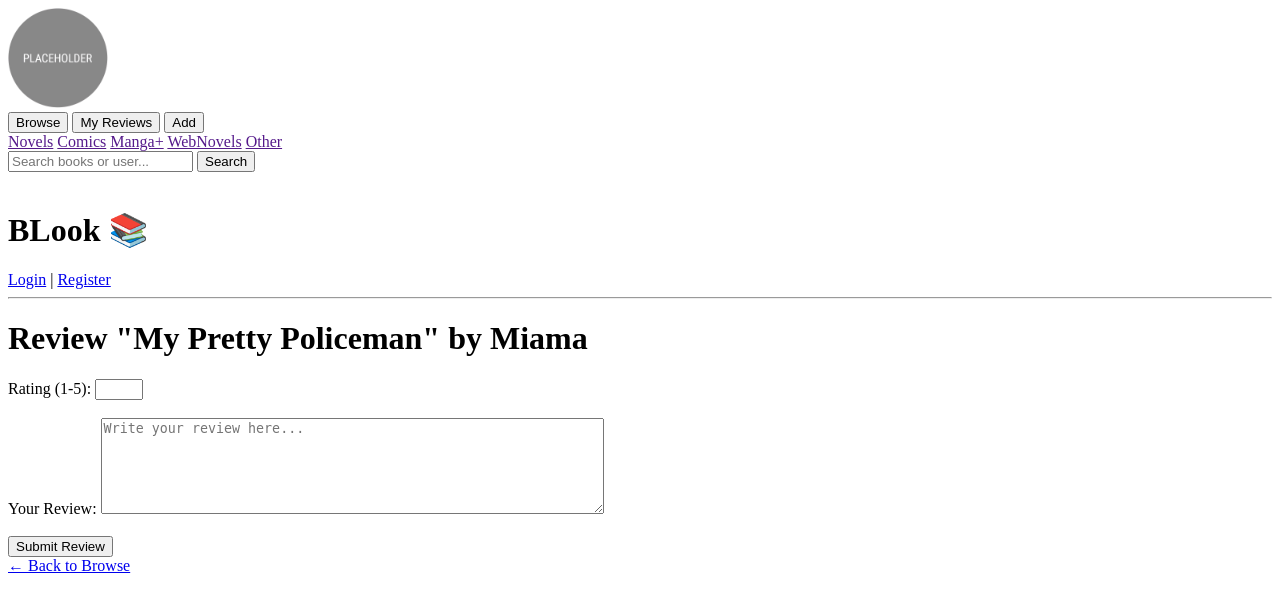
After one commit to Pal-C/BLook, a Django app: page /core/review/add/2/ in a window 1280 px wide. The commit adds this page. Shown: the top 612 px of the page. Run offline with Django 5.2, Linux system fonts and the light colour scheme; data comes from the database, SQL or seed files in the repository; both versions use the stored data as it was after the commit.

Commit message:
added functions for browse, my_reviews | added function for 'Search book to review'

```diff
--- a/BLook-platform/core/models.py
+++ b/BLook-platform/core/models.py
@@ -17,7 +17,7 @@ class Book(models.Model):
 class Review(models.Model):
     user = models.ForeignKey(User, on_delete=models.CASCADE)
     book = models.ForeignKey('Book', on_delete=models.CASCADE)
-    title = models.CharField(max_length=100, blank=True)
+    title = models.CharField(max_length=100, blank=True, null=True)
     rating = models.IntegerField(choices=[(i, i) for i in range(1,6)])
     text = models.TextField()
     created_at = models.DateTimeField(auto_now_add=True)
--- a/BLook-platform/core/templates/base.html
+++ b/BLook-platform/core/templates/base.html
@@ -13,8 +13,8 @@
         </a>
         <div class="nav-buttons">
             <div class="nav-options">
-                <button class="nav-option">Browse</button>
-                <button class="nav-option">My Reviews</button>
+                <button class="nav-option" onclick="window.location.href='{% url 'browse' %}'">Browse</button>
+                <button class="nav-option" onclick="window.location.href='{% url 'my_reviews' %}'">My Reviews</button>
                 <button class="nav-option" onclick="openOverlay()">Add</button>
             </div>
             <div class="genre-options">
--- /dev/null
+++ b/BLook-platform/core/templates/review/add.html
@@ -0,0 +1,21 @@
+{% extends 'base.html' %}
+{% load static %}
+
+
+{% block content %}
+<h1>Review "{{ book.title }}" by {{ book.author }}</h1>
+
+<form method="POST">
+    {% csrf_token %}
+
+    <label for="rating">Rating (1-5):</label>
+    <input type="number" id="rating" name="rating" min="1" max="5" required><br><br>
+
+    <label for="review">Your Review:</label>
+    <textarea id="review" name="review" rows="6" cols="60" placeholder="Write your review here..."  required></textarea><br><br>
+
+    <button type="submit">Submit Review</button>
+</form>
+
+<a href="{% url 'browse' %}">← Back to Browse</a>
+{% endblock %}
--- a/BLook-platform/core/urls.py
+++ b/BLook-platform/core/urls.py
@@ -8,5 +8,8 @@ urlpatterns = [
     path('logout/', LogoutView.as_view(next_page='auth_screen'), name='custom_logout'),
     path("browse/", views.browse, name='browse'),
     path("upload/", views.upload_review, name='upload_review'),
-    path("add/", views.add_review, name='add_review'), # reminder to add <int:book_id>/
+    path("search/", views.search_book, name='search_book'),
+    path("ajax/search-books/", views.ajax_search_books, name='ajax_search_books'),
+    path("review/add/<int:book_id>/", views.add_review, name='add_review'),
+    path("my_reviews/", views.my_reviews, name='my_reviews'),
 ]
--- a/BLook-platform/core/views.py
+++ b/BLook-platform/core/views.py
@@ -1,4 +1,4 @@
-from django.shortcuts import render, redirect
+from django.shortcuts import render, redirect, get_object_or_404
 from django.http import HttpResponse
 from django.contrib.auth.forms import AuthenticationForm, UserCreationForm, PasswordResetForm
 from django.contrib.auth import login, authenticate
@@ -6,6 +6,7 @@ from django.contrib import messages
 from django.contrib.messages import get_messages
 from .models import Book, Review
 from django.db.models import Q
+from django.http import JsonResponse
 
 
 def home(request):
@@ -95,5 +96,32 @@ def upload_review(request):
 
     return render(request, 'review/upload.html')
 
-def add_review(request):
+def search_book(request):
     return render(request, 'review/search.html')
+
+def ajax_search_books(request):
+    query = request.GET.get("q", "")
+    books = Book.objects.filter(Q(title__icontains=query) | Q(author__icontains=query))
+    data = [{"id": b.id, "title": b.title, "author": b.author} for b in books]
+
+    return JsonResponse({"results": data})
+
+def add_review(request, book_id):
+    book = get_object_or_404(Book, id=book_id)
+
+    if request.method == 'POST':
+        rating = request.POST.get('rating')
+        title = request.POST.get('title')
+        text = request.POST.get('review')
+        Review.objects.create(
+            book=book,
+            user=request.user,
+            rating=rating,
+            title=title,
+            text=text
+        )
+        return redirect('home')
+    return render(request, 'review/add.html', {'book': book})
+
+def my_reviews(request):
+    return render(request, 'review/my_reviews.html')
```
Also changed, not shown: BLook-platform/core/templates/review/search.html (+37 -0 lines), BLook-platform/core/migrations/0003_alter_review_title.py (added), BLook-platform/core/templates/review/my_reviews.html (renamed from BLook-platform/core/templates/review/my-reviews.html), BLook-platform/db.sqlite3.
